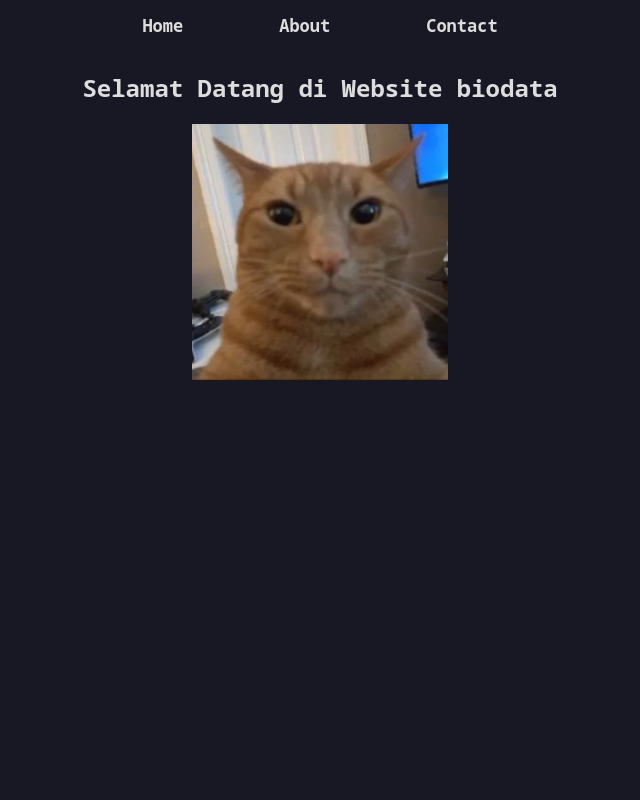
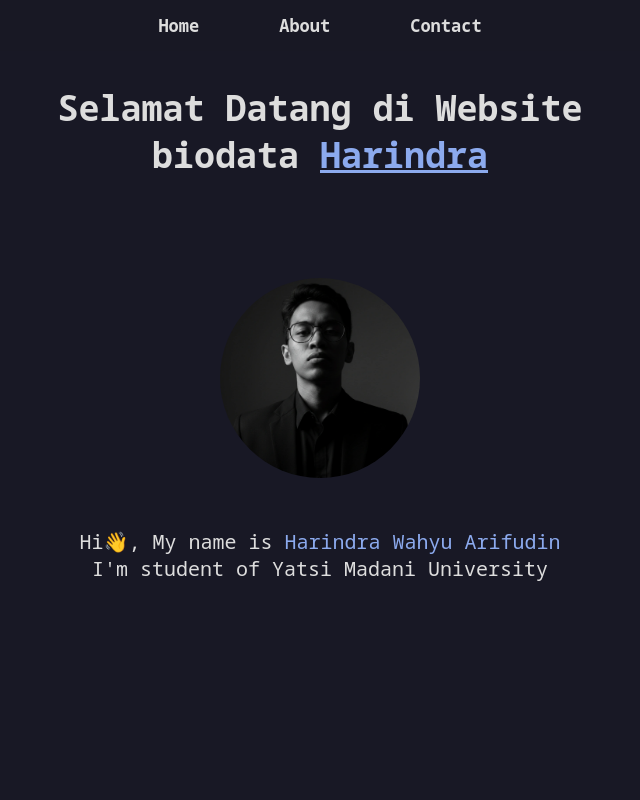
Before and after one commit to indrafetch09/harindra-bio, a website built with Vite: page index.html in a window 1280 px wide. Shown: the top 800 px of the page, without its empty margins (320-960 px from the left). Built offline with nearby package versions, Linux system fonts and the light colour scheme.

Commit message:
add photo

```diff
--- a/index.html
+++ b/index.html
@@ -3,42 +3,50 @@
 
 <head>
   <meta charset="UTF-8" />
-  <link rel="icon" type="image/svg+xml" href="/orange-cat.jpg"" />
+  <link rel="icon" type="image/svg+xml" href="/vite.svg"" />
   <meta name=" viewport" content="width=device-width, initial-scale=1.0" />
   <link rel="stylesheet" href="/src/style.css">
-  <title>Totoro Bio</title>
+  <title>Bio - Harindra</title>
 </head>
 
 <body>
   <nav>
     <div class="navbar-nav" id="navbar-link">
-      <a class="active nav-link" aria-current="page" href="#home">Home</a>
-      <a class="nav-link" aria-current="page" href="#about">About</a>
-      <a class="nav-link" aria-current="page" href="#contact">Contact</a>
+      <a class="active-link" aria-current="page" href="#home">Home</a>
+      <a class="active-link" aria-current="page" href="#about">About</a>
+      <a class="active-link" aria-current="page" href="#contact">Contact</a>
     </div>
   </nav>
 
   <main>
     <section id="home">
       <div class="container">
-        <h1>
-          Selamat Datang di Website biodata
+        <h1 class="title-page">
+          Selamat Datang di Website <br>
+          <span>
+            biodata
+            <a class="to-mygithub" href="https://github.com/Harindrawahyu">Harindra</a>
+          </span>
         </h1>
-        <img src="/orange-cat.jpg" alt="profile-photo">
-        <p></p>
+        <img src="/harindra.webp" alt="profile-photo">
+        <p>Hi👋, My name is
+          <span class="name">Harindra Wahyu Arifudin </span><br>
+          I'm student of Yatsi Madani University
+        </p>
       </div>
     </section>
   </main>
 
   <section id="about">
     <div class="container">
-      <h1>About Me</h1>
+      <h1 class="title-page">About Me</h1>
+
     </div>
   </section>
 
   <section id="contact">
     <div class="container">
-      <h1>Contact</h1>
+      <h1 class="title-page">Contact</h1>
     </div>
   </section>
 
--- a/src/style.css
+++ b/src/style.css
@@ -7,13 +7,14 @@ body {
 }
 
 .navbar-nav {
-  position: relative;
-  overflow: hidden;
+  position: fixed;
+  width: 100%;
+  top: 0;
   background-color: #181824;
   display: flex;
   justify-content: center;
   align-items: center;
-  gap: 4rem;
+  gap: 20px;
 
 }
 
@@ -21,46 +22,59 @@ body {
   float: left;
   color: #dddddd;
   text-align: center;
-  padding: 14px 16px;
+  padding: 14px 30px;
   text-decoration: none;
   font-size: 17px;
   font-weight: bold;
 }
 
 .navbar-nav a:hover {
-  background-color: #71758A;
+  background-color: #0d0d14;
 }
 
 .navbar-nav a:active {
-  background-color: #D4A9F1;
+  color: #8CAAEE;
 }
 
 h1 {
   color: #dddddd;
   text-align: center;
   justify-content: center;
-  stroke: #555555;
-  stroke-width: 20px;
+  padding-top: 25px;
+  font-size: 35px;
 
 }
 
-#home {
+.container {
   height: 100vh;
-}
-
-#about {
-  height: 100vh;
-
-}
-
-#contact {
-  height: 100vh;
-
+  padding-top: 30px;
 }
 
 img {
   display: block;
   margin-left: auto;
   margin-right: auto;
-  width: 20%;
+  margin-top: 100px;
+  width: 200px;
+  height: 200px;
+  border-radius: 50%;
+  object-fit: cover;
 }
+
+.to-mygithub {
+  color: #8CAAEE;
+
+}
+
+p {
+  padding: 30px;
+  color: #dddddd;
+  text-align: center;
+  justify-content: center;
+  font-size: 20px;
+  text-align: center;
+}
+
+.name {
+  color: #8CAAEE;
+}
```
Also changed, not shown: public/harindra.webp (added).
